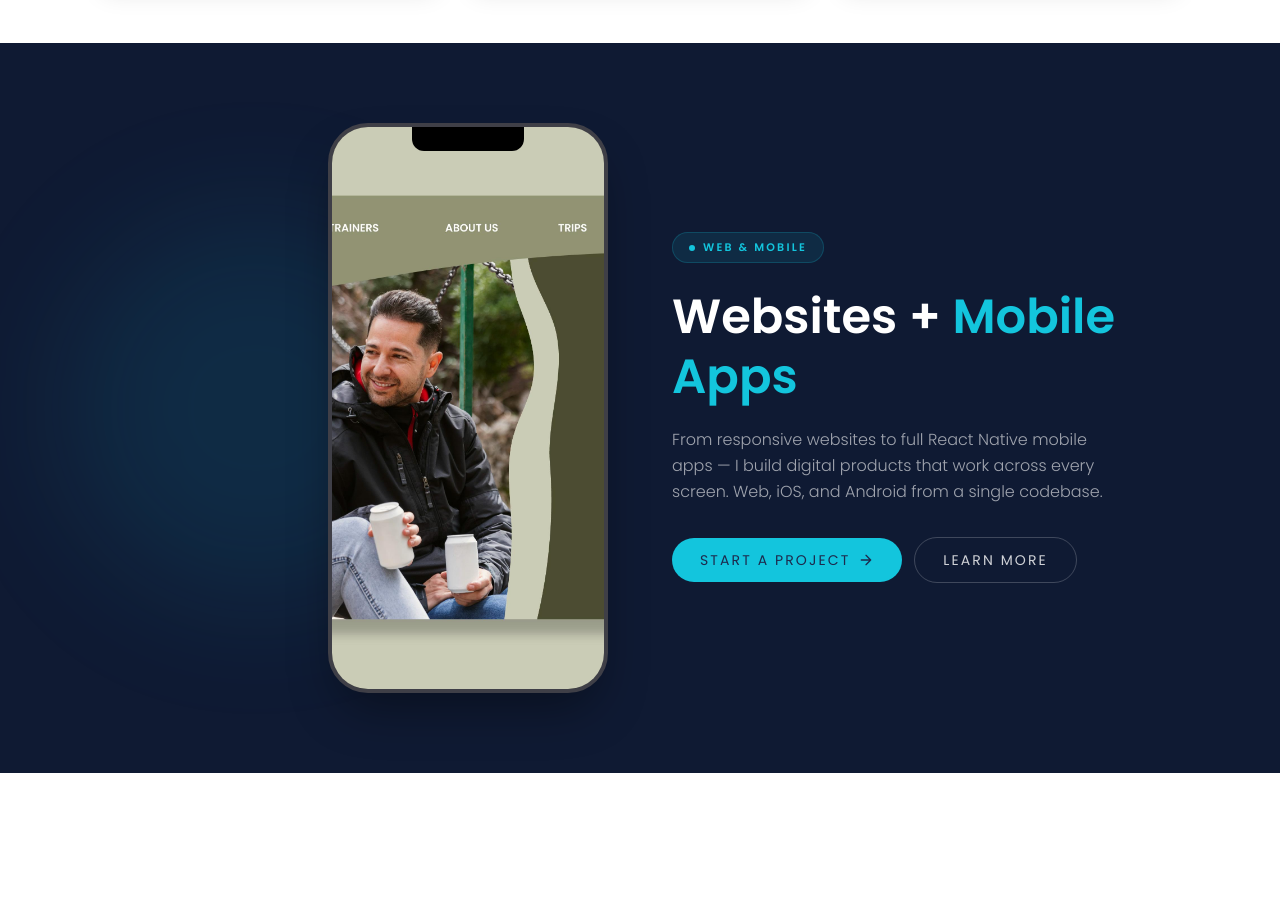
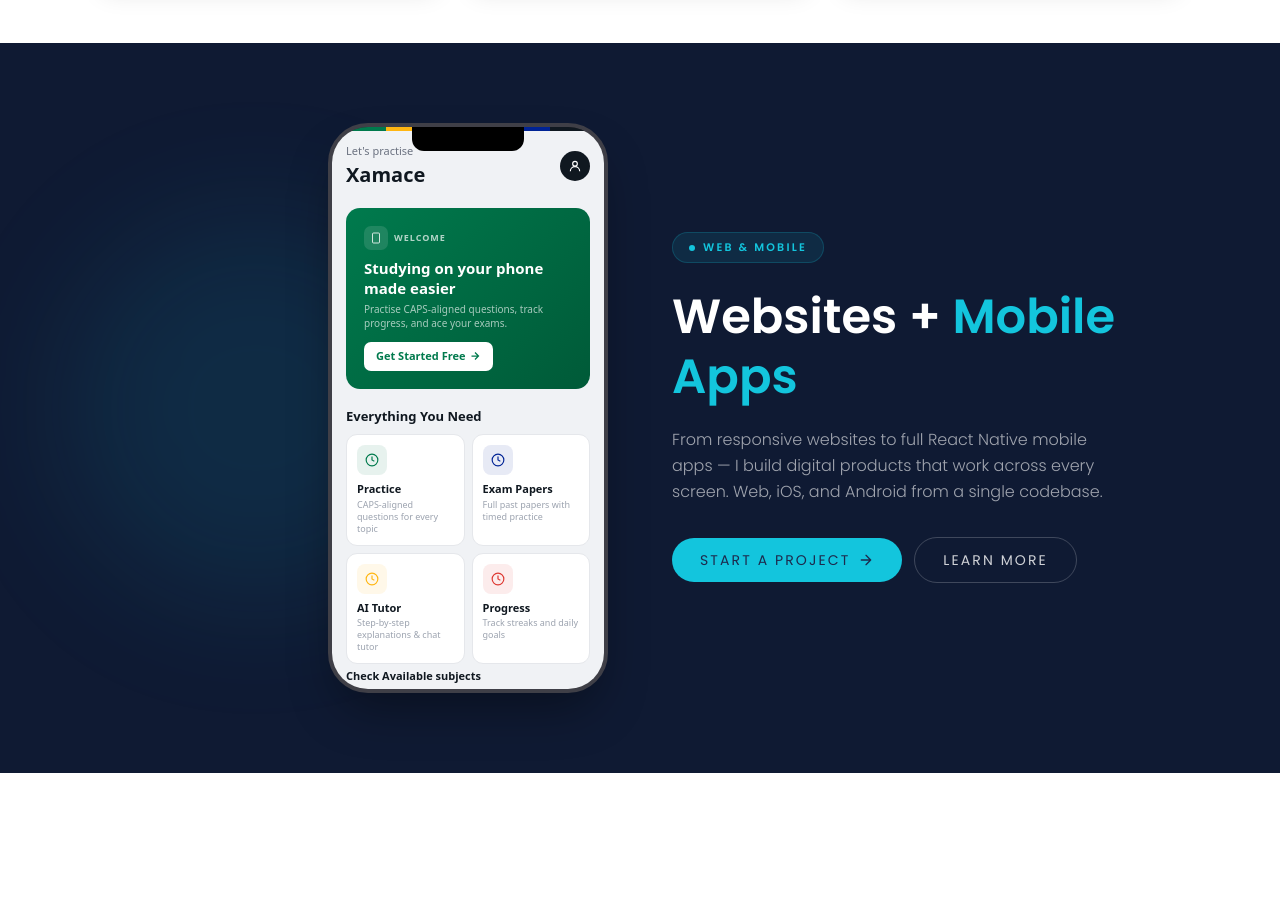
Before and after one commit to Kummirai/react-components, a Next.js app: page / in a window 1280 px wide. Shown: the part 1700-2602 px from the top of the page. Built offline with nearby package versions, Linux system fonts and the light colour scheme.

Commit message:
feat: redesign PromoBanner component with enhanced layout, styling, and content for improved user engagement

```diff
--- a/components/PromoBanner.jsx
+++ b/components/PromoBanner.jsx
@@ -23,12 +23,90 @@
               >
                 {/* Notch */}
                 <div className="absolute left-1/2 top-0 z-10 h-6 w-28 -translate-x-1/2 rounded-b-xl bg-black" />
-                {/* Screen */}
-                <img
-                  src="/designs/5652262.jpg"
-                  alt="App preview"
-                  className="h-full w-full object-cover"
-                />
+                {/* Screen — Xamace app home replica */}
+                <div className="h-full w-full overflow-y-auto" style={{ backgroundColor: "#F0F2F5", fontFamily: "system-ui, -apple-system, sans-serif" }}>
+                  {/* SA flag bar */}
+                  <div style={{ display: "flex", height: "4px" }}>
+                    {["#007A4D","#FFB612","#DE3831","#002395","#101820"].map(c => (
+                      <div key={c} style={{ flex: 1, backgroundColor: c }} />
+                    ))}
+                  </div>
+                  {/* Header */}
+                  <div style={{ padding: "12px 14px 18px", display: "flex", justifyContent: "space-between", alignItems: "center" }}>
+                    <div>
+                      <div style={{ fontSize: "11px", color: "#6B7280" }}>Let's practise</div>
+                      <div style={{ fontSize: "20px", fontWeight: 800, color: "#101820", marginTop: "1px" }}>Xamace</div>
+                    </div>
+                    <div style={{ width: "30px", height: "30px", borderRadius: "50%", backgroundColor: "#101820", display: "flex", alignItems: "center", justifyContent: "center" }}>
+                      <svg viewBox="0 0 24 24" width="14" height="14" fill="none" stroke="#fff" strokeWidth="2"><circle cx="12" cy="8" r="4"/><path d="M4 21c0-5 4-8 8-8s8 3 8 8"/></svg>
+                    </div>
+                  </div>
+                  {/* Welcome card */}
+                  <div style={{ margin: "0 14px 18px", borderRadius: "14px", padding: "18px", background: "linear-gradient(135deg,#007A4D,#005a38)", color: "#fff" }}>
+                    <div style={{ display: "flex", alignItems: "center", gap: "6px", marginBottom: "8px" }}>
+                      <div style={{ width: "24px", height: "24px", borderRadius: "7px", backgroundColor: "rgba(255,255,255,0.12)", display: "flex", alignItems: "center", justifyContent: "center" }}>
+                        <svg viewBox="0 0 24 24" width="12" height="12" fill="none" stroke="rgba(255,255,255,0.8)" strokeWidth="2"><rect x="5" y="2" width="14" height="20" rx="2"/><line x1="12" y1="18" x2="12" y2="18"/></svg>
+                      </div>
+                      <span style={{ fontSize: "9px", fontWeight: 700, color: "rgba(255,255,255,0.7)", letterSpacing: "1px" }}>WELCOME</span>
+                    </div>
+                    <div style={{ fontSize: "15px", fontWeight: 800, lineHeight: "20px", marginBottom: "4px" }}>Studying on your phone made easier</div>
+                    <div style={{ fontSize: "10px", color: "rgba(255,255,255,0.65)", marginBottom: "12px", lineHeight: "14px" }}>Practise CAPS-aligned questions, track progress, and ace your exams.</div>
+                    <div style={{ display: "inline-flex", alignItems: "center", gap: "4px", backgroundColor: "#fff", padding: "6px 12px", borderRadius: "7px" }}>
+                      <span style={{ fontSize: "11px", fontWeight: 700, color: "#007A4D" }}>Get Started Free</span>
+                      <svg viewBox="0 0 24 24" width="12" height="12" fill="none" stroke="#007A4D" strokeWidth="2.5"><path d="M5 12h14M12 5l7 7-7 7"/></svg>
+                    </div>
+                  </div>
+                  {/* Everything You Need */}
+                  <div style={{ padding: "0 14px", marginBottom: "4px" }}>
+                    <div style={{ fontSize: "13px", fontWeight: 700, color: "#101820", marginBottom: "8px" }}>Everything You Need</div>
+                    <div style={{ display: "grid", gridTemplateColumns: "1fr 1fr", gap: "7px" }}>
+                      {[
+                        { label: "Practice", sub: "CAPS-aligned questions for every topic", color: "#007A4D" },
+                        { label: "Exam Papers", sub: "Full past papers with timed practice", color: "#002395" },
+                        { label: "AI Tutor", sub: "Step-by-step explanations & chat tutor", color: "#FFB612" },
+                        { label: "Progress", sub: "Track streaks and daily goals", color: "#DE3831" },
+                      ].map(f => (
+                        <div key={f.label} style={{ background: "#fff", borderRadius: "11px", padding: "10px", border: "1px solid #E5E7EB" }}>
+                          <div style={{ width: "30px", height: "30px", borderRadius: "8px", backgroundColor: f.color + "18", display: "flex", alignItems: "center", justifyContent: "center", marginBottom: "6px" }}>
+                            <svg viewBox="0 0 24 24" width="14" height="14" fill="none" stroke={f.color} strokeWidth="2"><circle cx="12" cy="12" r="10"/><path d="M12 6v6l4 2"/></svg>
+                          </div>
+                          <div style={{ fontSize: "11px", fontWeight: 700, color: "#101820", marginBottom: "1px" }}>{f.label}</div>
+                          <div style={{ fontSize: "9px", color: "#9CA3AF", lineHeight: "12px" }}>{f.sub}</div>
+                        </div>
+                      ))}
+                    </div>
+                  </div>
+                  {/* Subjects */}
+                  <div style={{ padding: "0 14px", marginTop: "4px" }}>
+                    <div style={{ fontSize: "11px", fontWeight: 700, color: "#101820", marginBottom: "6px" }}>Check Available subjects</div>
+                    <div style={{ display: "flex", gap: "4px", marginBottom: "8px" }}>
+                      {[7,8,9,10,11,12].map(g => (
+                        <div key={g} style={{ flex: 1, textAlign: "center", padding: "4px 0", borderRadius: "999px", fontSize: "8px", fontWeight: 600, backgroundColor: g === 12 ? "#007A4D" : "#F3F4F6", color: g === 12 ? "#fff" : "#6B7280", border: g === 12 ? "none" : "1px solid #E5E7EB" }}>
+                          Gr {g}
+                        </div>
+                      ))}
+                    </div>
+                    {[
+                      { name: "Mathematics", color: "#007A4D" },
+                      { name: "Physical Sciences", color: "#002395" },
+                      { name: "Life Sciences", color: "#DE3831" },
+                    ].map(s => (
+                      <div key={s.name} style={{ display: "flex", alignItems: "center", gap: "8px", background: "#fff", borderRadius: "11px", padding: "8px 10px", border: "1px solid #E5E7EB", marginBottom: "5px" }}>
+                        <div style={{ width: "28px", height: "28px", borderRadius: "8px", backgroundColor: s.color + "18", display: "flex", alignItems: "center", justifyContent: "center", flexShrink: 0 }}>
+                          <svg viewBox="0 0 24 24" width="13" height="13" fill="none" stroke={s.color} strokeWidth="2"><rect x="4" y="4" width="16" height="16" rx="2"/><line x1="8" y1="9" x2="16" y2="9"/><line x1="8" y1="13" x2="16" y2="13"/></svg>
+                        </div>
+                        <div style={{ flex: 1, fontSize: "10px", fontWeight: 600, color: "#101820" }}>{s.name}</div>
+                        <svg viewBox="0 0 24 24" width="11" height="11" fill="none" stroke="#D1D5DB" strokeWidth="2"><rect x="3" y="11" width="18" height="11" rx="2"/><path d="M7 11V7a5 5 0 0110 0v4"/></svg>
+                      </div>
+                    ))}
+                  </div>
+                  {/* Social proof */}
+                  <div style={{ margin: "8px 14px 0", borderRadius: "11px", padding: "10px", background: "linear-gradient(135deg,#007A4D,#005a38)", display: "flex", alignItems: "center", justifyContent: "center", gap: "5px" }}>
+                    <svg viewBox="0 0 24 24" width="13" height="13" fill="none" stroke="rgba(255,255,255,0.8)" strokeWidth="2"><path d="M17 21v-2a4 4 0 00-4-4H5a4 4 0 00-4 4v2"/><circle cx="9" cy="7" r="4"/></svg>
+                    <span style={{ fontSize: "10px", color: "rgba(255,255,255,0.85)" }}>Join <strong style={{ color: "#fff" }}>500+ students</strong> practising daily</span>
+                  </div>
+                  <div style={{ height: "16px" }} />
+                </div>
               </div>
             </div>
           </div>
```
